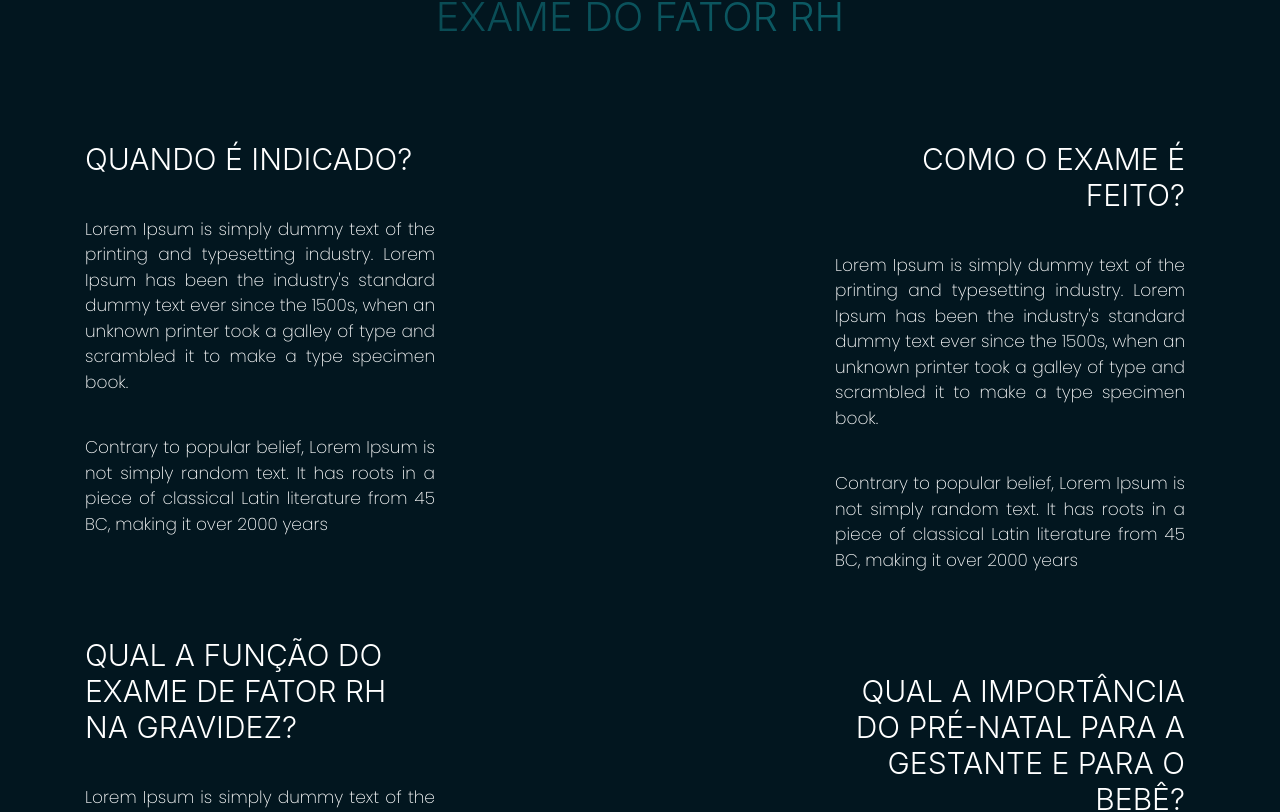
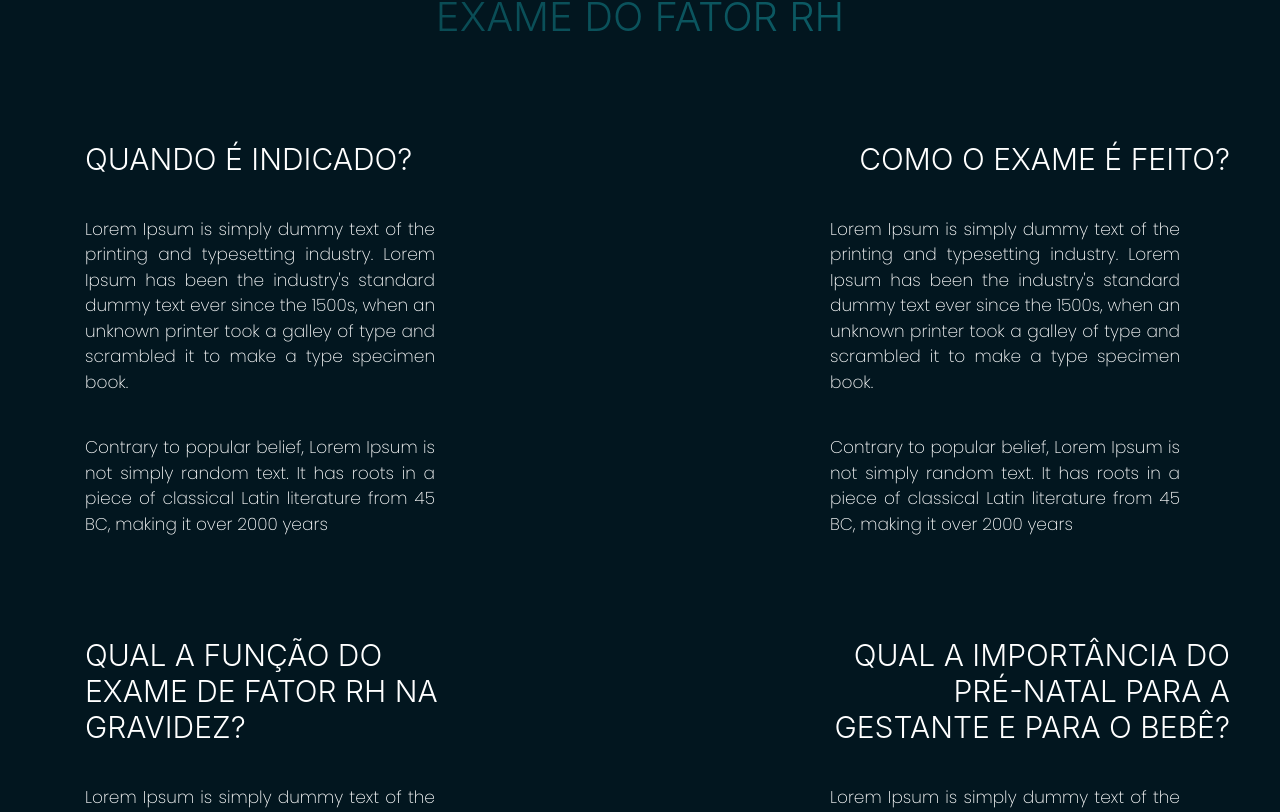
Before and after one commit to Matheus1415/Mendel, a React (Vite) app: page /fator-rh in a window 1280 px wide. Shown: the part 3677-4489 px from the top of the page. Built offline with nearby package versions, Linux system fonts and the light colour scheme.

Commit message:
21/08/2024
tentando finalizar a parte textual

```diff
--- a/src/pages/FatorRh/ExamFactorRh.jsx
+++ b/src/pages/FatorRh/ExamFactorRh.jsx
@@ -13,8 +13,8 @@ export function ExamFactorRh(){
  function showContentBoxes(){
 
     return ExamRh.map((Value, index) => (
-        <Box marginBottom='100px' key={Value.title}>
-            <Heading color='#fff' fontSize='30px' fontWeight='275' maxW='350px' marginBottom='40px' textAlign={styleTexts(index, 'left', 'right') }>{Value.title}</Heading>
+        <Box marginBottom='100px' key={Value.title} textAlign='center' >
+            <Heading color='#fff' fontSize='30px' fontWeight='275' maxW='400px' marginBottom='40px' textAlign={styleTexts(index, 'left', 'right') }>{Value.title}</Heading>
             <Text fontSize='17px' fontWeight='275' color='#FFFFFF' maxW='350px' textAlign='justify' marginBottom='40px'>{Value.firstParagraphy}</Text>
             <Text fontSize='17px' fontWeight='275' color='#FFFFFF' maxW='350px' textAlign='justify'>{Value.secondParagrapy}</Text>
         </Box>
@@ -24,7 +24,7 @@ export function ExamFactorRh(){
     return(
         <Box>
             <Heading color='white' fontSize={40} textAlign='center' fontWeight={275} bgGradient='linear(to-r, #0D606780, #19BFCD80)' bgClip='text' marginTop='70px' marginBottom='100px'>EXAME DO FATOR RH</Heading>
-            <Grid templateColumns={'repeat(2, 400px)'}  margin='0 auto' width='1110px' gap='350px'>
+            <Grid templateColumns={'repeat(2, 400px)'}  margin='0 auto' width='1110px' gap='345px' >
                 <GridItem>
                 {showContentBoxes()[0]}
                 {showContentBoxes()[2]}
```
